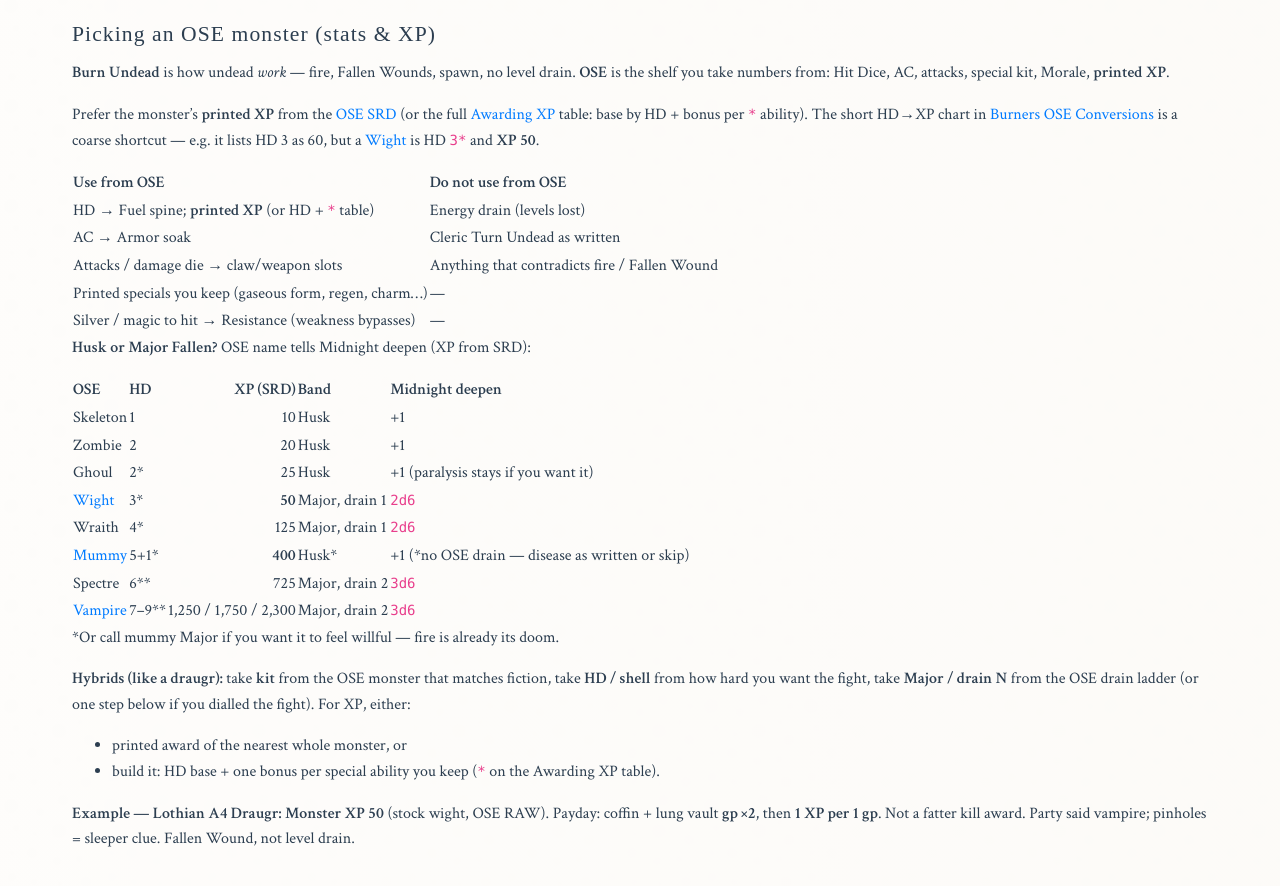
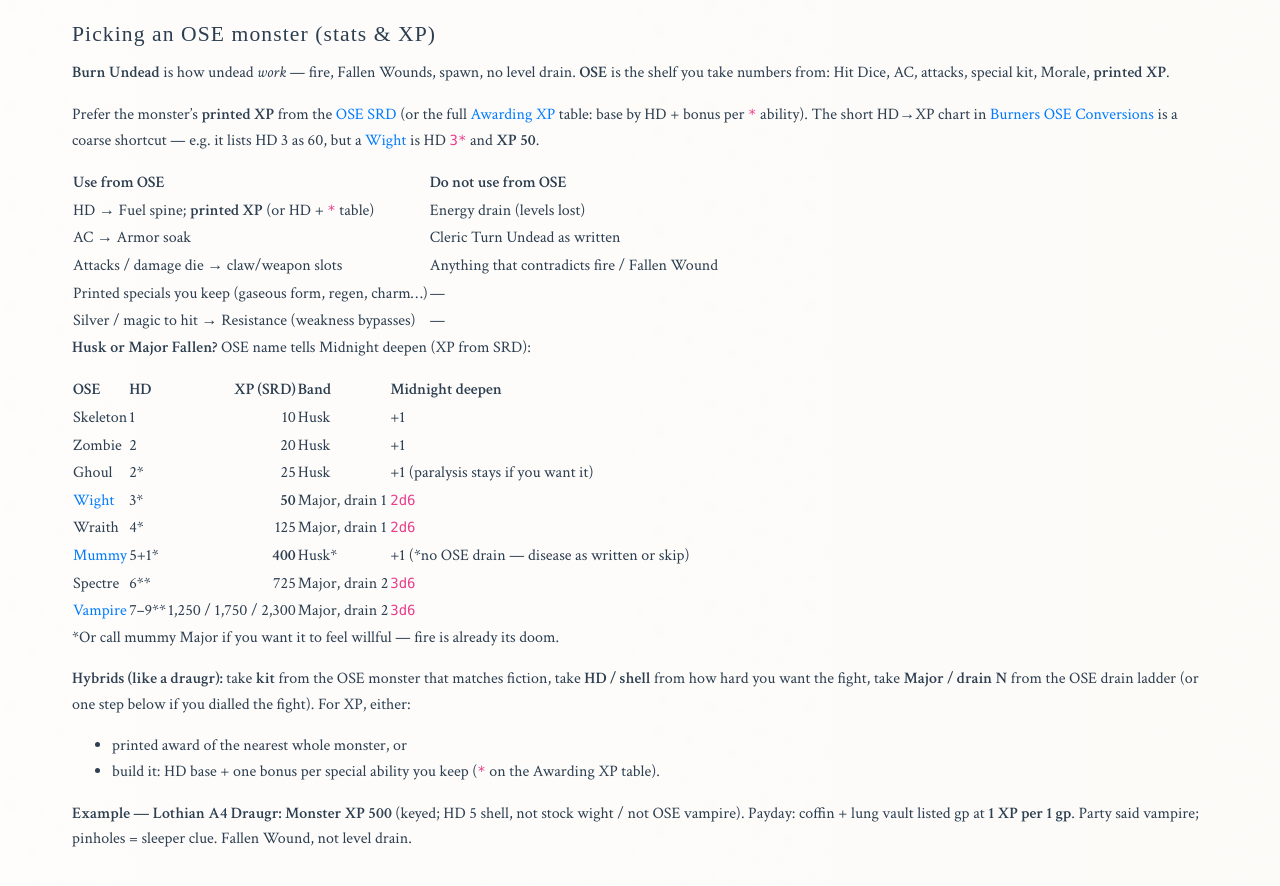
Before and after one commit to paulabrams/burners, a Jekyll site: the page built from markdown/burners-burn-undead.md, in a window 1280 px wide and 900 px high, scrolled down 1805 px. Shown: the top 886 px of the window. Built offline with Jekyll 4.4.1, drawn with Linux system fonts in a browser that asks for light colours; some web fonts are replaced.

Commit message:
Publish local draft: Cracked! PDF and refresh downloads; fix Draugr XP example.
Co-authored-by: Cursor <cursoragent@cursor.com>

```diff
--- a/markdown/burners-burn-undead.md
+++ b/markdown/burners-burn-undead.md
@@ -83,4 +83,4 @@ Prefer the monster's **printed XP** from the [OSE SRD](http://oldschoolessential
 - printed award of the nearest whole monster, or
 - build it: HD base + one bonus per special ability you keep (`*` on the Awarding XP table).
 
-**Example — Lothian A4 Draugr:** **Monster XP 50** (stock wight, OSE RAW). Payday: coffin + lung vault **gp ×2**, then **1 XP per 1 gp**. Not a fatter kill award. Party said vampire; pinholes = sleeper clue. Fallen Wound, not level drain.
+**Example — Lothian A4 Draugr:** **Monster XP 500** (keyed; HD 5 shell, not stock wight / not OSE vampire). Payday: coffin + lung vault listed gp at **1 XP per 1 gp**. Party said vampire; pinholes = sleeper clue. Fallen Wound, not level drain.
```
Also changed, not shown: 4 other files.
